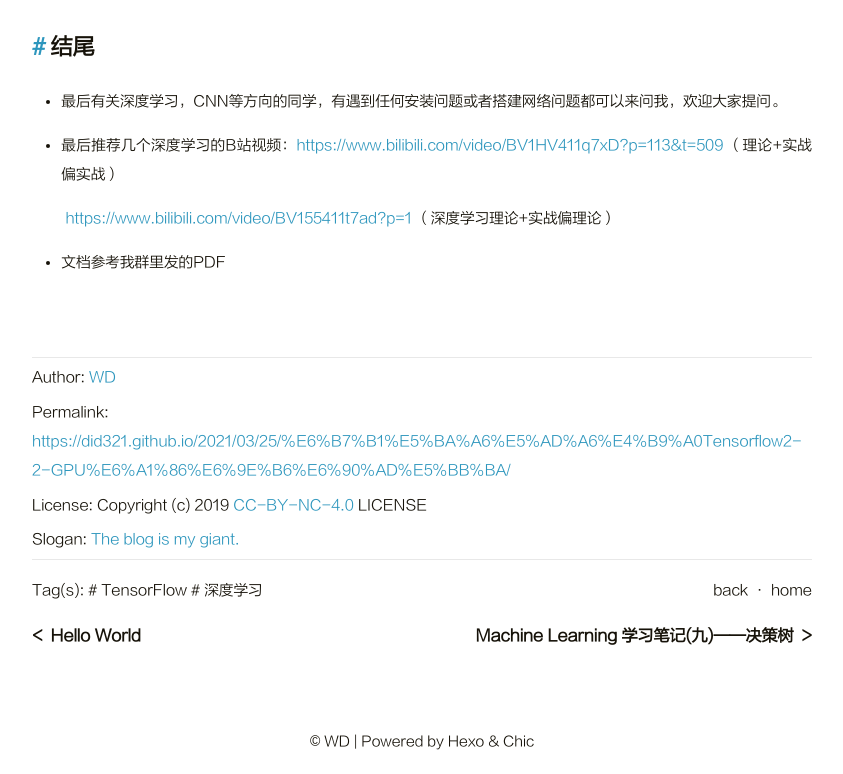
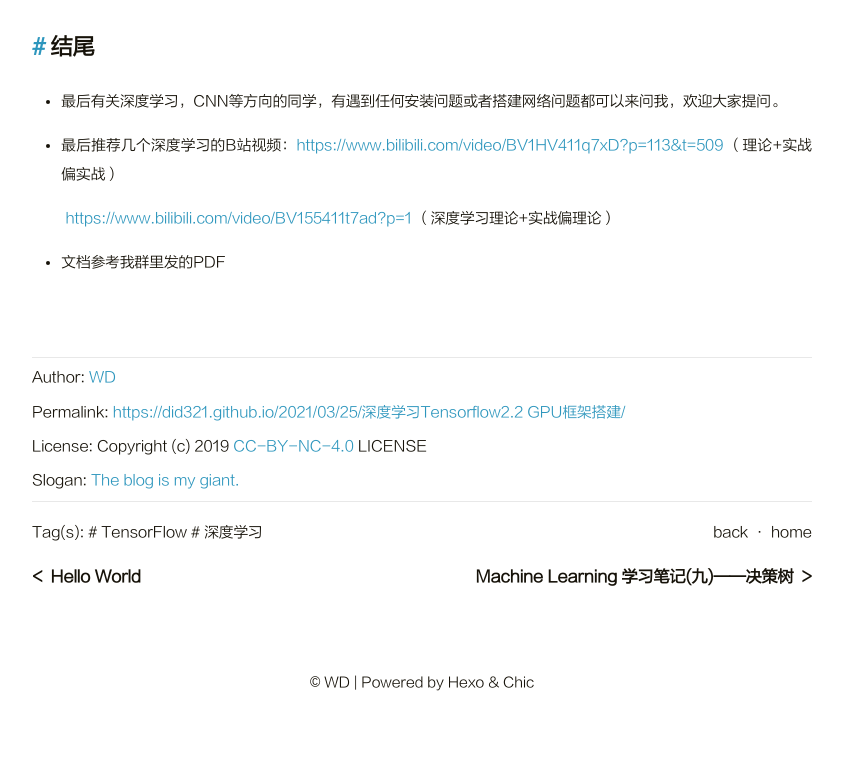
Before and after one commit to DID321/did321.github.io, a plain HTML site: page 2021/03/25/深度学习Tensorflow2-2-GPU框架搭建/index.html in a window 1280 px wide. Shown: the part 3147-3921 px from the top of the page, without its empty margins (218-1061 px from the left). After the commit the page ends 3862 px from the top, so only its background shows below. Drawn offline with Linux system fonts and the light colour scheme; some packages are replaced by stand-ins of ours; a script that the page names is missing.

Commit message:
Site updated: 2021-04-01 17:38:30

```diff
--- a/2021/03/25/深度学习Tensorflow2-2-GPU框架搭建/index.html
+++ b/2021/03/25/深度学习Tensorflow2-2-GPU框架搭建/index.html
@@ -279,7 +279,7 @@
 
                     <p class="copyright-item">
                         <span>Permalink:</span>
-                        <span><a href="https://did321.github.io/2021/03/25/%E6%B7%B1%E5%BA%A6%E5%AD%A6%E4%B9%A0Tensorflow2-2-GPU%E6%A1%86%E6%9E%B6%E6%90%AD%E5%BB%BA/">https://did321.github.io/2021/03/25/%E6%B7%B1%E5%BA%A6%E5%AD%A6%E4%B9%A0Tensorflow2-2-GPU%E6%A1%86%E6%9E%B6%E6%90%AD%E5%BB%BA/</a></span>
+                        <span><a href="https://did321.github.io/2021/03/25/%E6%B7%B1%E5%BA%A6%E5%AD%A6%E4%B9%A0Tensorflow2-2-GPU%E6%A1%86%E6%9E%B6%E6%90%AD%E5%BB%BA/">https://did321.github.io/2021/03/25/深度学习Tensorflow2.2 GPU框架搭建/</a></span>
                     </p>
 
 
```
